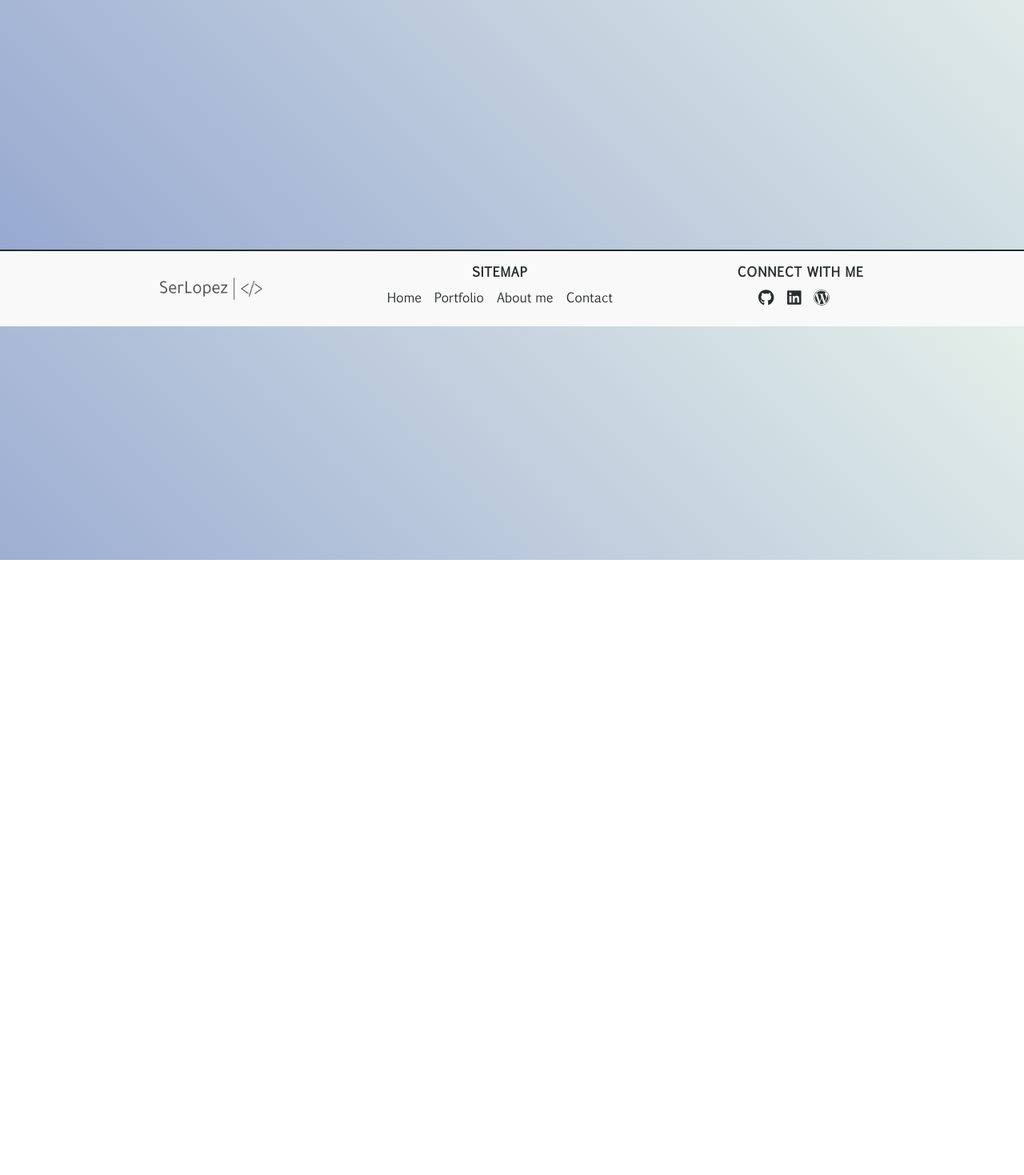
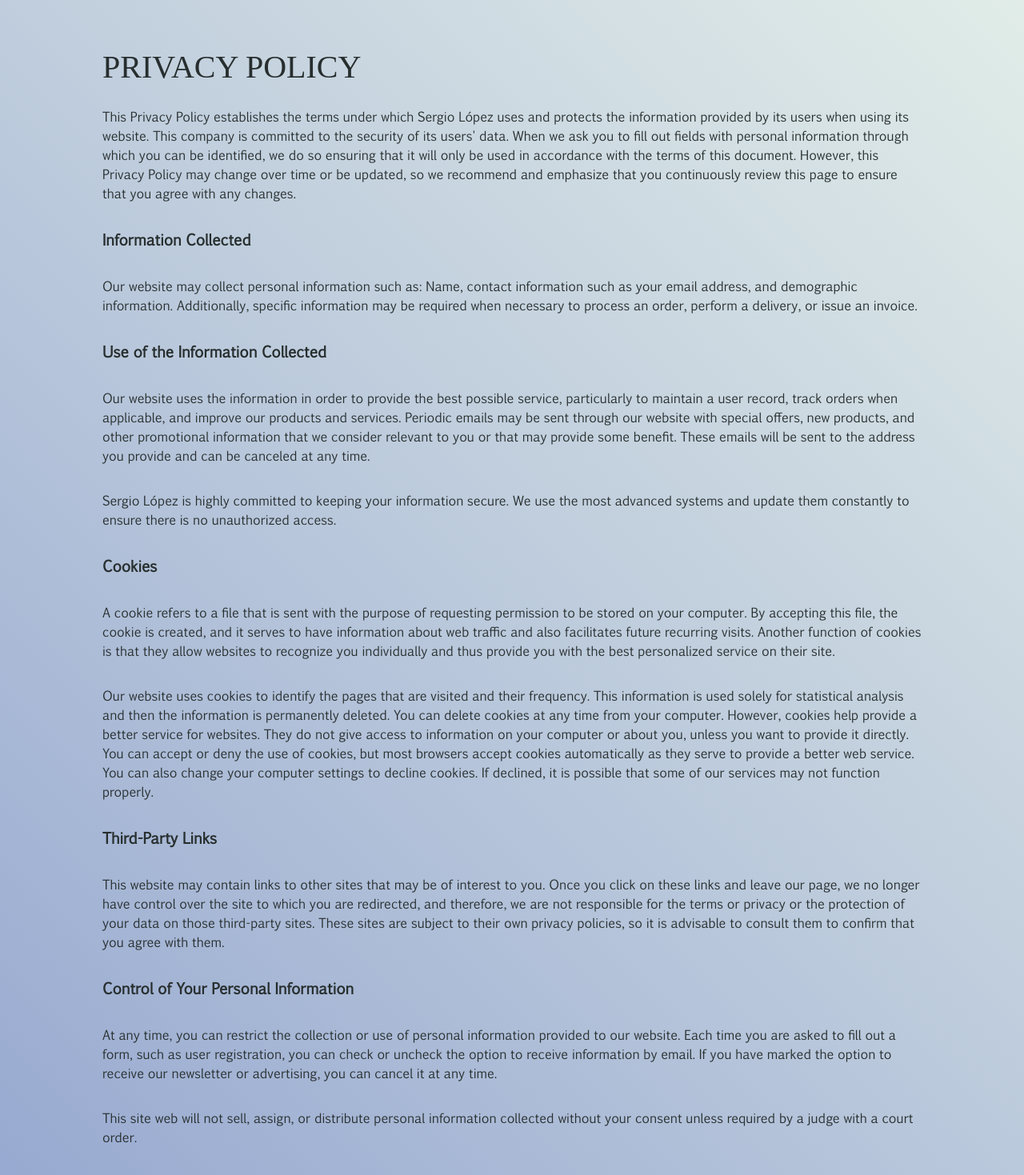
Before and after one commit to monsieurlopez/site_web_2.0, a React (Create React App) app: page /conditions in a window 1280 px wide. Shown: the part 100-1569 px from the top of the page at 80% size. Before the commit the page ends 800 px from the top, so only its background shows below. Built offline with nearby package versions, Linux system fonts and the light colour scheme; a web font is replaced by a local one.

Commit message:
<feat> create FC Conditions and add to routes /conditions

```diff
--- a/src/App.jsx
+++ b/src/App.jsx
@@ -3,7 +3,8 @@
 import Home from "./components/pages/Home/Home";
 import ContactInfos from "./components/pages/Reservations/ContactInfos";
 import ConfirmedContact from "./components/pages/Reservations/ConfirmedContact";
-import { SpeedInsights } from '@vercel/speed-insights/react';
+import { Conditions } from "./components/pages/Conditions/Conditions";
+import { SpeedInsights } from "@vercel/speed-insights/react";
 import { Analytics } from "@vercel/analytics/react";
 
 const App = () => {
@@ -14,10 +15,8 @@
           <Route path="/" element={<Home />} />
           <Route path="/home" element={<Home />} />
           <Route path="/contact" element={<ContactInfos />} />
-          <Route
-            path="/ConfirmedContact"
-            element={<ConfirmedContact />}
-          />
+          <Route path="/ConfirmedContact" element={<ConfirmedContact />} />
+          <Route path="/conditions" element={<Conditions />} />
         </Routes>
       </Layout>
       <SpeedInsights />
--- /dev/null
+++ b/src/components/pages/Conditions/Conditions.css
@@ -0,0 +1,6 @@
+.conditions {
+  padding: 4rem 8rem;
+  display: flex;
+  flex-direction: column;
+  gap: 2rem;
+}
--- /dev/null
+++ b/src/components/pages/Conditions/Conditions.jsx
@@ -0,0 +1,91 @@
+import "./Conditions.css";
+export const Conditions = () => {
+  return (
+    <section className="conditions">
+      <h2 className="conditions-title">PRIVACY POLICY</h2>
+      <p>
+        This Privacy Policy establishes the terms under which Sergio López uses
+        and protects the information provided by its users when using its
+        website. This company is committed to the security of its users' data.
+        When we ask you to fill out fields with personal information through
+        which you can be identified, we do so ensuring that it will only be used
+        in accordance with the terms of this document. However, this Privacy
+        Policy may change over time or be updated, so we recommend and emphasize
+        that you continuously review this page to ensure that you agree with any
+        changes.
+      </p>
+      <h3 className="conditions-subtitle">Information Collected</h3>
+      <p>
+        Our website may collect personal information such as: Name, contact
+        information such as your email address, and demographic information.
+        Additionally, specific information may be required when necessary to
+        process an order, perform a delivery, or issue an invoice.
+      </p>
+      <h3 className="conditions-subtitle">Use of the Information Collected</h3>
+      <p>
+        Our website uses the information in order to provide the best possible
+        service, particularly to maintain a user record, track orders when
+        applicable, and improve our products and services. Periodic emails may
+        be sent through our website with special offers, new products, and other
+        promotional information that we consider relevant to you or that may
+        provide some benefit. These emails will be sent to the address you
+        provide and can be canceled at any time.
+      </p>
+      <p>
+        Sergio López is highly committed to keeping your information secure. We
+        use the most advanced systems and update them constantly to ensure there
+        is no unauthorized access.
+      </p>
+      <h3 className="conditions-subtitle">Cookies</h3>
+      <p>
+        A cookie refers to a file that is sent with the purpose of requesting
+        permission to be stored on your computer. By accepting this file, the
+        cookie is created, and it serves to have information about web traffic
+        and also facilitates future recurring visits. Another function of
+        cookies is that they allow websites to recognize you individually and
+        thus provide you with the best personalized service on their site.
+      </p>
+      <p>
+        Our website uses cookies to identify the pages that are visited and
+        their frequency. This information is used solely for statistical
+        analysis and then the information is permanently deleted. You can delete
+        cookies at any time from your computer. However, cookies help provide a
+        better service for websites. They do not give access to information on
+        your computer or about you, unless you want to provide it directly. You
+        can accept or deny the use of cookies, but most browsers accept cookies
+        automatically as they serve to provide a better web service. You can
+        also change your computer settings to decline cookies. If declined, it
+        is possible that some of our services may not function properly.
+      </p>
+      <h3 className="conditions-subtitle">Third-Party Links</h3>
+      <p>
+        This website may contain links to other sites that may be of interest to
+        you. Once you click on these links and leave our page, we no longer have
+        control over the site to which you are redirected, and therefore, we are
+        not responsible for the terms or privacy or the protection of your data
+        on those third-party sites. These sites are subject to their own privacy
+        policies, so it is advisable to consult them to confirm that you agree
+        with them.
+      </p>
+      <h3 className="conditions-subtitle">
+        Control of Your Personal Information
+      </h3>
+      <p>
+        At any time, you can restrict the collection or use of personal
+        information provided to our website. Each time you are asked to fill out
+        a form, such as user registration, you can check or uncheck the option
+        to receive information by email. If you have marked the option to
+        receive our newsletter or advertising, you can cancel it at any time.
+      </p>
+      <p>
+        This site web will not sell, assign, or distribute personal information
+        collected without your consent unless required by a judge with a court
+        order.
+      </p>
+      <p>
+        Sergio López reserves the right to change the terms of this Privacy
+        Policy at any time.
+      </p>
+    </section>
+  );
+};
--- a/src/components/pages/Reservations/ContactForm.jsx
+++ b/src/components/pages/Reservations/ContactForm.jsx
@@ -1,7 +1,9 @@
-import React, { useState } from "react";
+import { useState } from "react";
+import { Link } from "react-router-dom";
 import { Formik } from "formik";
 import FormField from "./formField";
 import emailjs from "@emailjs/browser";
+import { Conditions } from "../Conditions/Conditions";
 
 const ContactForm = ({ submitData }) => {
   const [termsAccepted, setTermsAccepted] = useState(false);
@@ -139,22 +141,18 @@
             label="Terms and Conditions *"
             htmlFor="terms-and-conditions"
           >
-            <div
-            className="checkbox-group"
-            >
-              <label
-                htmlFor="terms-and-conditions"
-              >
+            <div className="checkbox-group">
+              <label htmlFor="terms-and-conditions">
                 I accept the{" "}
-                <a
+                <Link
                   className="link-permissions"
-                  href="/permisos-y-condiciones.html"
+                  to="/conditions"
                   target="_blank"
                   rel="noopener noreferrer"
                   onClick={handleLinkClick}
                 >
                   terms and conditions
-                </a>
+                </Link>
               </label>
               <input
                 className="terms-checkbox"
```
Also changed, not shown: public/permisos-y-condiciones.html (deleted, +0 -80 lines).
